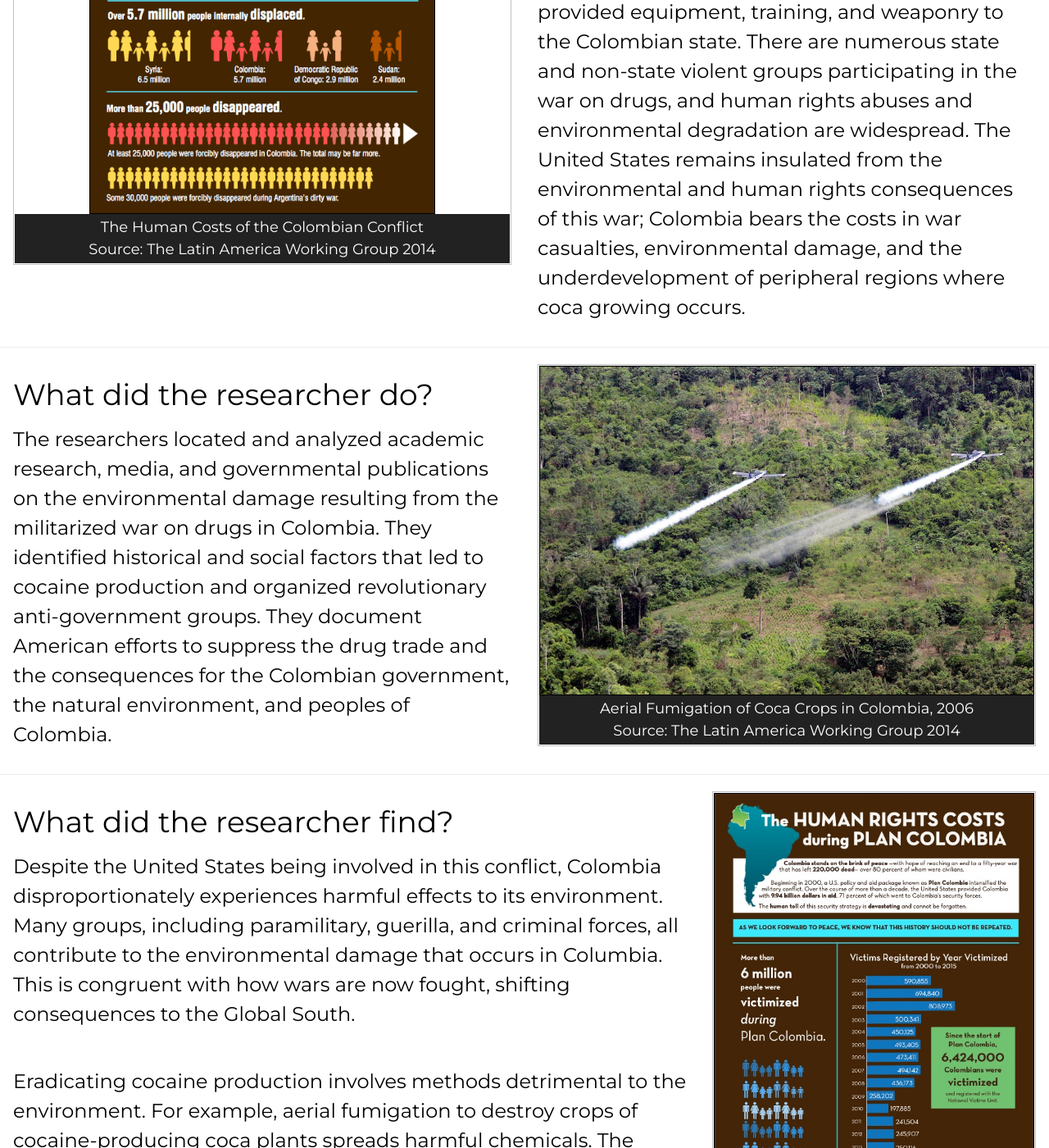
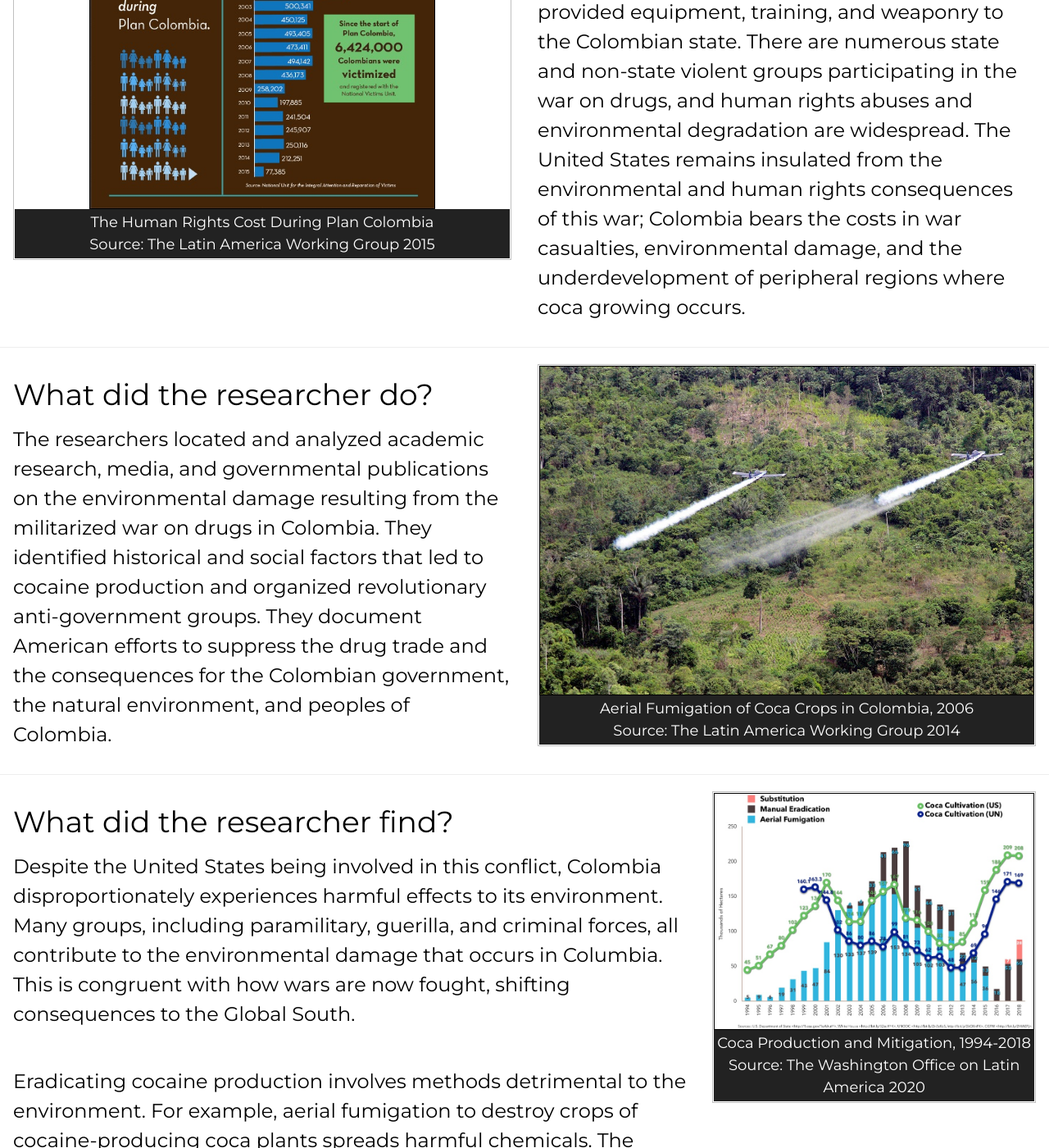
Before and after one commit to resilience1/resilience1.github.io, a Jekyll site: the page built from research/colombia.html, in a window 1280 px wide and 1400 px high, scrolled down 889 px. Shown: the whole window at 82% size. Built offline with Jekyll 4.4.1, drawn with Linux system fonts in a browser that asks for light colours; nearby versions of some CDN libraries; some of the changed text lies outside the part shown.

Commit message:
Update colombia.html

```diff
--- a/research/colombia.html
+++ b/research/colombia.html
@@ -64,7 +64,7 @@
 </style>
 </head>
 	<header class="w3-container w3-center w3-black" id="home">
-    	<h1 class="w3-xxlarge"><span class="w3-hide-small">War on Drugs in the Andean Region | </span>Michael Lengefeld</h1>
+    	<h1 class="w3-xxlarge"><span class="w3-hide-small">U.S War on Drugs in Colombia | </span>Michael Lengefeld</h1>
 	</header>
 <body>
 	<div class="w3-row">
@@ -90,10 +90,10 @@
 	<div class="w3-row">
 		<div class="w3-half w3-container">
 			<figure class="item">
-			<img class="displayed" src="/img/Human_cost_colombia.jpg" alt="Human Cost of the Colombian Conflict"
+			<img class="displayed" src="/img/HR_Colombia.jpg" alt="Human Rights During Plan Colombia"
 			     style="width:70%; height: 50%; border:1px solid black; align:middle">
-				<figcaption class="caption">The Human Costs of the Colombian Conflict<br>
-					Source: The Latin America Working Group 2014
+				<figcaption class="caption">The Human Rights Cost During Plan Colombia<br>
+					Source: The Latin America Working Group 2015
 				</figcaption>
 			</figure>
 		</div>
@@ -160,10 +160,10 @@
 		</div>
 		<div class="w3-third w3-container">
 			<figure class="item">
-			<img class="displayed" src="/img/HR_Colombia.jpg" alt="Human Cost of the Colombian Conflict"
+			<img class="displayed" src="/img/Coca1994thru2018.jpg" alt="Coca Production and Mitigation"
 			     style="width:100%; height: 100%; border:1px solid black; align:middle">
-				<figcaption class="caption">The Human Rights Cost During Plan Colombia<br>
-					Source: The Latin America Working Group 2015
+				<figcaption class="caption">Coca Production and Mitigation, 1994-2018<br>
+					Source: The Washington Office on Latin America 2020
 				</figcaption>
 			</figure>
 		</div>
```
